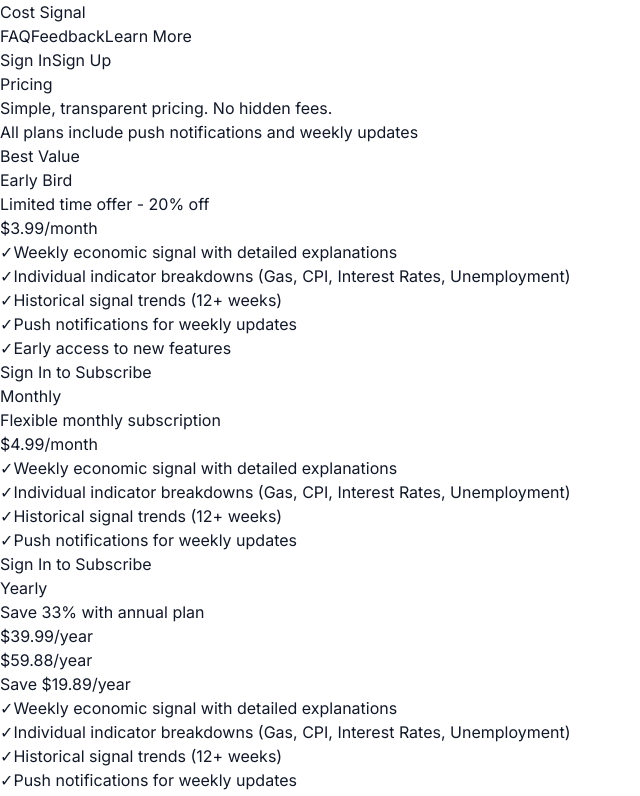
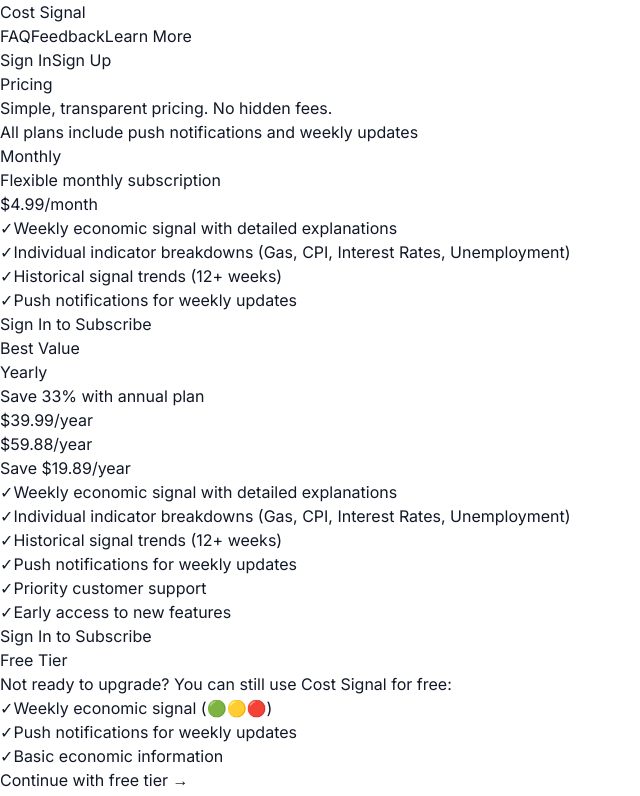
Before and after one commit to JinBongJun/cost-signal, a Next.js app: page /pricing in a window 1280 px wide. Shown: the top 796 px of the page, without its empty margins (0-640 px from the left). Built offline with nearby package versions, Linux system fonts and the light colour scheme; no server answers.

Commit message:
Remove Early Bird plan - Simplify to Monthly and Yearly only, Yearly marked as Popular

```diff
--- a/app/api/paddle/checkout/route.ts
+++ b/app/api/paddle/checkout/route.ts
@@ -9,7 +9,7 @@
  * Create a Paddle checkout session for subscription
  *
  * Body:
- * - plan: 'monthly' | 'yearly' | 'early_bird'
+ * - plan: 'monthly' | 'yearly'
  */
 export async function POST(request: NextRequest) {
   try {
@@ -45,7 +45,6 @@
     const priceIdMap: Record<string, string> = {
       monthly: process.env.PADDLE_PRICE_ID_MONTHLY || '',
       yearly: process.env.PADDLE_PRICE_ID_YEARLY || '',
-      early_bird: process.env.PADDLE_PRICE_ID_EARLY_BIRD || process.env.PADDLE_PRICE_ID_MONTHLY || '',
     };
 
     const priceId = priceIdMap[plan];
--- a/app/api/paddle/webhook/route.ts
+++ b/app/api/paddle/webhook/route.ts
@@ -84,8 +84,6 @@
   let plan = 'monthly';
   if (subscription.items?.[0]?.price_id === process.env.PADDLE_PRICE_ID_YEARLY) {
     plan = 'yearly';
-  } else if (subscription.items?.[0]?.price_id === process.env.PADDLE_PRICE_ID_EARLY_BIRD) {
-    plan = 'early_bird';
   }
 
   // Get billing period dates, fallback to current time if not available
--- a/app/pricing/page.tsx
+++ b/app/pricing/page.tsx
@@ -16,7 +16,7 @@
   const [loading, setLoading] = useState<string | null>(null);
   const toast = useToast();
 
-  async function handleSubscribe(plan: 'monthly' | 'yearly' | 'early_bird') {
+  async function handleSubscribe(plan: 'monthly' | 'yearly') {
     if (!session) {
       router.push('/login?redirect=/pricing');
       return;
@@ -55,22 +55,6 @@
 
   const plans = [
     {
-      id: 'early_bird',
-      name: 'Early Bird',
-      price: '$3.99',
-      period: '/month',
-      description: 'Limited time offer - 20% off',
-      badge: 'Best Value',
-      popular: true,
-      features: [
-        'Weekly economic signal with detailed explanations',
-        'Individual indicator breakdowns (Gas, CPI, Interest Rates, Unemployment)',
-        'Historical signal trends (12+ weeks)',
-        'Push notifications for weekly updates',
-        'Early access to new features',
-      ],
-    },
-    {
       id: 'monthly',
       name: 'Monthly',
       price: '$4.99',
@@ -89,6 +73,8 @@
       price: '$39.99',
       period: '/year',
       description: 'Save 33% with annual plan',
+      badge: 'Best Value',
+      popular: true,
       originalPrice: '$59.88',
       savings: 'Save $19.89/year',
       features: [
@@ -118,7 +104,7 @@
             </p>
           </header>
 
-          <div className="grid grid-cols-1 md:grid-cols-3 gap-6 md:gap-8 mb-12">
+          <div className="grid grid-cols-1 md:grid-cols-2 gap-6 md:gap-8 mb-12 max-w-4xl mx-auto">
             {plans.map((plan, idx) => (
               <Card
                 key={plan.id}
@@ -169,7 +155,7 @@
                 </ul>
 
                 <Button
-                  onClick={() => handleSubscribe(plan.id as 'monthly' | 'yearly' | 'early_bird')}
+                  onClick={() => handleSubscribe(plan.id as 'monthly' | 'yearly')}
                   disabled={loading !== null}
                   isLoading={loading === plan.id}
                   variant={plan.popular ? 'primary' : 'secondary'}
```
